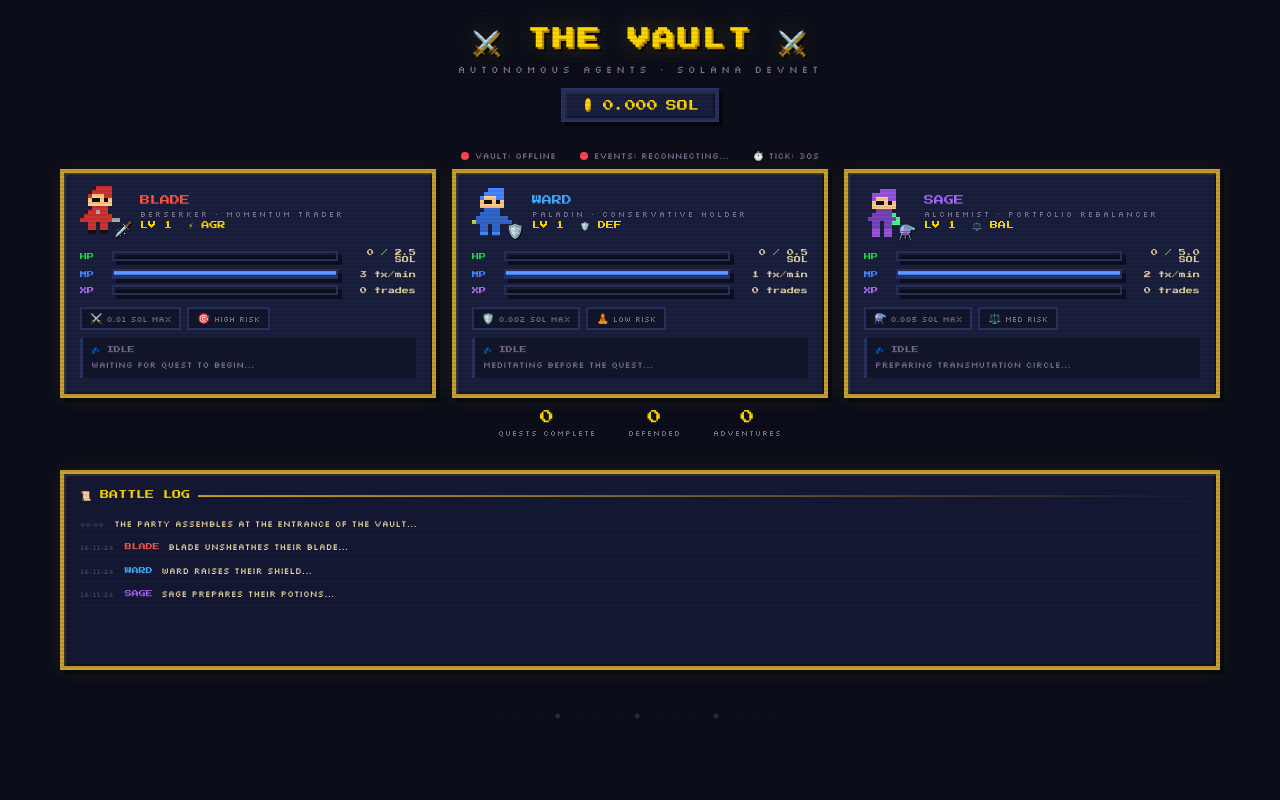
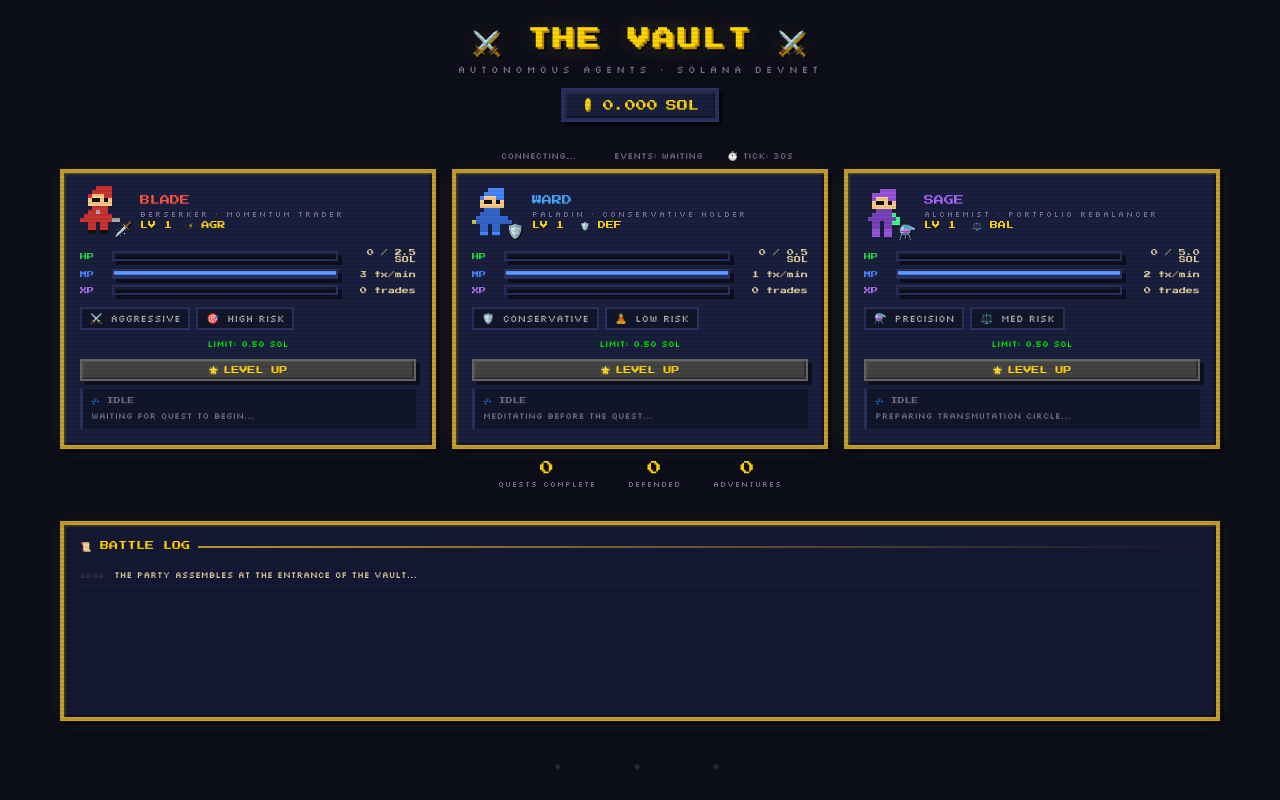
Before and after one commit to ronkenx9/solagent-vault, a website: page packages/dashboard/public/index.html in a window 1280 px wide. Drawn offline with Linux system fonts and the light colour scheme; no server answers.

Commit message:
feat: add Level Up dynamic policy control to dashboard

```diff
--- a/packages/dashboard/public/index.html
+++ b/packages/dashboard/public/index.html
@@ -408,12 +408,55 @@
             background: rgba(0, 0, 0, 0.3);
             border: 2px solid var(--border-pixel);
             padding: 3px 8px;
-            font-size: 8px;
-            color: var(--text-dim);
+            font-size: 10px;
+            color: #aaa;
+            margin-bottom: 2px;
         }
 
         .equip-icon {
             font-size: 10px;
+            margin-right: 4px;
+        }
+
+        /* Level Up Button */
+        .level-up-btn {
+            margin-top: 10px;
+            padding: 4px 8px;
+            background: #444;
+            color: #ffd700;
+            border: 2px solid #666;
+            cursor: pointer;
+            font-family: 'Press Start 2P', cursive;
+            font-size: 8px;
+            width: 100%;
+            transition: all 0.2s;
+            display: flex;
+            align-items: center;
+            justify-content: center;
+            gap: 5px;
+        }
+
+        .level-up-btn:hover {
+            background: #ffd700;
+            color: #000;
+            border-color: #fff;
+            transform: scale(1.02);
+        }
+
+        .level-up-btn:active {
+            transform: scale(0.98);
+        }
+
+        .level-up-btn.loading {
+            opacity: 0.5;
+            pointer-events: none;
+        }
+
+        .limit-display {
+            font-size: 9px;
+            color: #00ff00;
+            margin-top: 4px;
+            text-align: center;
         }
 
         /* ═══ LAST ACTION ═══ */
@@ -743,9 +786,13 @@
                 </div>
             </div>
             <div class="equipment">
-                <div class="equip-slot"><span class="equip-icon">⚔️</span> 0.01 SOL max</div>
+                <div class="equip-slot"><span class="equip-icon">⚔️</span> Aggressive</div>
                 <div class="equip-slot"><span class="equip-icon">🎯</span> High risk</div>
             </div>
+            <div class="limit-display" id="limit-momentum">Limit: 0.50 SOL</div>
+            <button class="level-up-btn pixel-border" onclick="levelUp('agent-momentum-01')">
+                <span>🌟</span> LEVEL UP
+            </button>
             <div class="last-action" id="action-momentum">
                 <div class="action-type">💤 IDLE</div>
                 Waiting for quest to begin...
@@ -789,9 +836,13 @@
                 </div>
             </div>
             <div class="equipment">
-                <div class="equip-slot"><span class="equip-icon">🛡️</span> 0.002 SOL max</div>
+                <div class="equip-slot"><span class="equip-icon">🛡️</span> Conservative</div>
                 <div class="equip-slot"><span class="equip-icon">🧘</span> Low risk</div>
             </div>
+            <div class="limit-display" id="limit-conservative">Limit: 0.50 SOL</div>
+            <button class="level-up-btn pixel-border" onclick="levelUp('agent-conservative-02')">
+                <span>🌟</span> LEVEL UP
+            </button>
             <div class="last-action" id="action-conservative">
                 <div class="action-type">💤 IDLE</div>
                 Meditating before the quest...
@@ -835,9 +886,13 @@
                 </div>
             </div>
             <div class="equipment">
-                <div class="equip-slot"><span class="equip-icon">⚗️</span> 0.005 SOL max</div>
+                <div class="equip-slot"><span class="equip-icon">⚗️</span> Precision</div>
                 <div class="equip-slot"><span class="equip-icon">⚖️</span> Med risk</div>
             </div>
+            <div class="limit-display" id="limit-rebalancer">Limit: 0.50 SOL</div>
+            <button class="level-up-btn pixel-border" onclick="levelUp('agent-rebalancer-03')">
+                <span>🌟</span> LEVEL UP
+            </button>
             <div class="last-action" id="action-rebalancer">
                 <div class="action-type">💤 IDLE</div>
                 Preparing transmutation circle...
@@ -964,6 +1019,55 @@
         drawAvatar('avatar-momentum', 'momentum');
         drawAvatar('avatar-conservative', 'conservative');
         drawAvatar('avatar-rebalancer', 'rebalancer');
+
+        // ═══════════════════════════════════════════
+        // LEVEL UP LOGIC (POLICY CONTROL)
+        // ═══════════════════════════════════════════
+
+        async function levelUp(agentId) {
+            const data = AGENT_MAP[agentId];
+            if (!data) return;
+
+            const currentLimit = state.limits[data.key] || 0.5;
+            const nextLimit = currentLimit * 1.5; // Multiply by 1.5 for each level up
+
+            const btn = document.querySelector(`#card-${data.key} .level-up-btn`);
+            if (btn) btn.classList.add('loading');
+
+            addLog(data.key, data.cls, `Attempting to LEVEL UP ${data.name}... Increasing cap to ${nextLimit.toFixed(2)} SOL.`, '');
+
+            try {
+                const response = await fetch(`${API_BASE}/vault/policy`, {
+                    method: 'POST',
+                    headers: { 'Content-Type': 'application/json' },
+                    body: JSON.stringify({
+                        agent_id: agentId,
+                        max_lamports_per_tx: Math.floor(nextLimit * 1_000_000_000)
+                    })
+                });
+
+                if (response.ok) {
+                    state.limits[data.key] = nextLimit;
+                    document.getElementById(`limit-${data.key}`).innerText = `Limit: ${nextLimit.toFixed(2)} SOL`;
+                    addLog(data.key, data.cls, `SUCCESS! ${data.name} has LEVELED UP! New spending cap unlocked: ${nextLimit.toFixed(2)} SOL. 🌟`, 'success');
+
+                    // Add a flash effect to the limit display
+                    const limitEl = document.getElementById(`limit-${data.key}`);
+                    limitEl.style.color = '#fff';
+                    setTimeout(() => limitEl.style.color = '#00ff00', 500);
+                } else {
+                    throw new Error('Policy update failed');
+                }
+            } catch (err) {
+                console.error(err);
+                addLog(data.key, data.cls, `FAILED to level up ${data.name}. The Vault remains cautious.`, 'danger');
+            } finally {
+                if (btn) btn.classList.remove('loading');
+            }
+        }
+
+        // Initialize limits in state
+        state.limits = { momentum: 0.5, conservative: 0.5, rebalancer: 0.5 };
 
         // ═══════════════════════════════════════════
         // STATE
```
